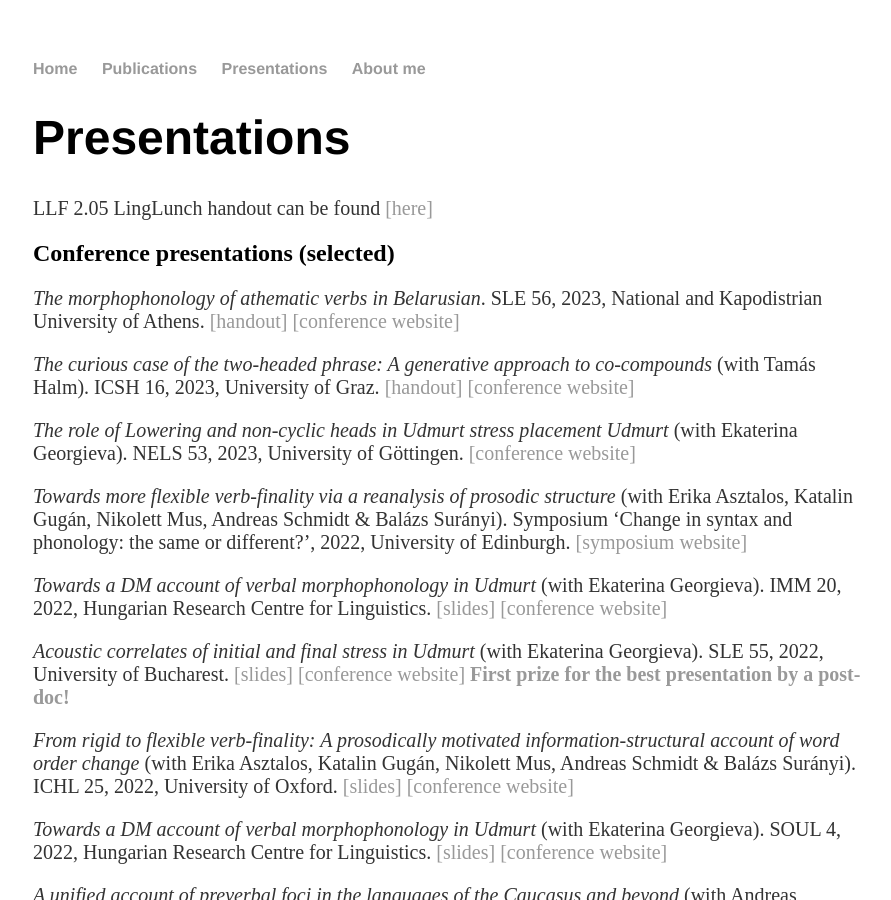
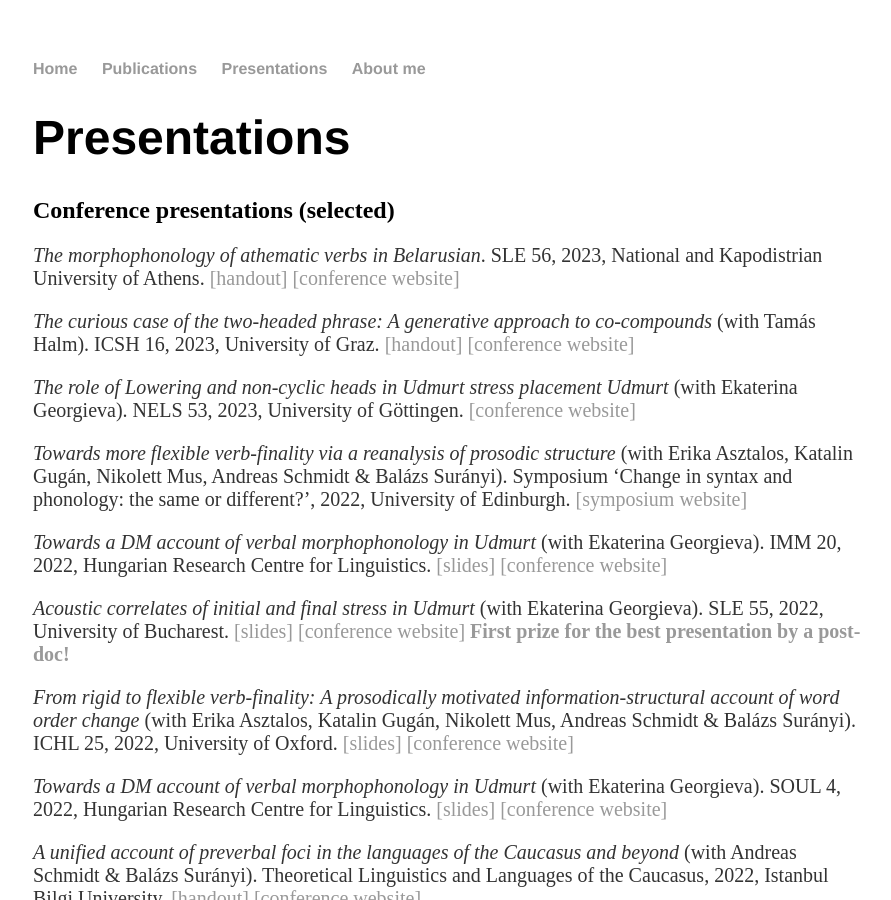
Before and after one commit to lnborise/lnborise.github.io, a Jekyll site: the page built from presentations.html, in a window 1280 px wide and 900 px high. Shown: the whole window, without its empty margins (191-1082 px from the left). Built offline with Jekyll 4.4.1, drawn with Linux system fonts in a browser that asks for light colours.

Commit message:
Update presentations.html

```diff
--- a/presentations.html
+++ b/presentations.html
@@ -4,9 +4,6 @@ title: Presentations
 ---
 <div class="blurb">
 	<h1>Presentations</h1>
-
-	<p> LLF 2.05 LingLunch handout can be found <a href="https://lnborise.github.io/assets/LingLunch_2.05.pdf">[here]</a> </p>
-
 
 	<h2>Conference presentations (selected)</h2>
 
```
